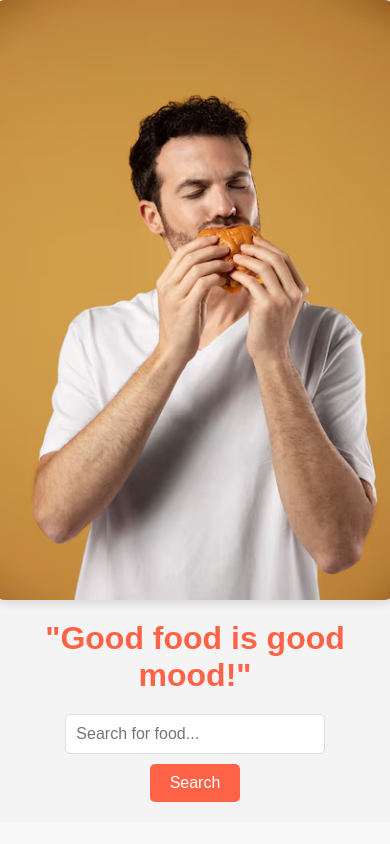
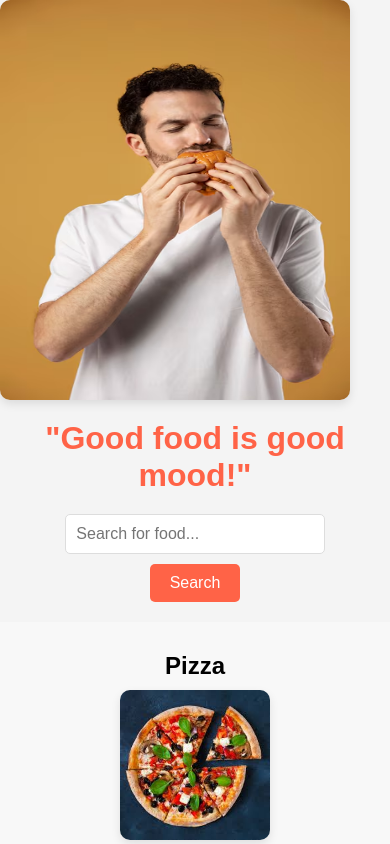
Before and after one commit to JM-Smaron/MIS455-A1, a plain HTML site: page Mis445 A1/index.html in a window 390 px wide. Shown: the top 844 px of the page. Drawn offline with Linux system fonts and the light colour scheme.

Commit message:
another change 4 to design

```diff
--- a/Mis445 A1/styles.css
+++ b/Mis445 A1/styles.css
@@ -22,14 +22,19 @@ body {
     display: flex;
     justify-content: center;
     align-items: center;
+    max-width: 350px; /* Restrict the width */
 }
 
+/* Adjust the size of the main image */
 .left-side img {
-    width: 80%;
-    height: auto;
+    width: 280px; /* Smaller width */
+    height: auto; /* Maintain aspect ratio */
+    max-height: 400px; /* Limit height */
     border-radius: 10px;
     box-shadow: 0 4px 10px rgba(0, 0, 0, 0.1);
 }
+
+
 
 .right-side {
     flex: 1;
@@ -84,8 +89,9 @@ body {
 }
 
 .column img {
-    width: 80%;
-    height: auto;
+    width: 150px; /* Set a fixed width */
+    height: 150px; /* Make height equal to width */
+    object-fit: cover; /* Ensures the image fills the square without distortion */
     border-radius: 10px;
     box-shadow: 0 4px 10px rgba(0, 0, 0, 0.1);
     margin-bottom: 10px;
@@ -113,7 +119,7 @@ body {
     }
 
     .column {
-        width: 60%;
-        margin-bottom: 20px;
+        width: 80%;
+        margin-bottom: 200px;
     }
 }
```
